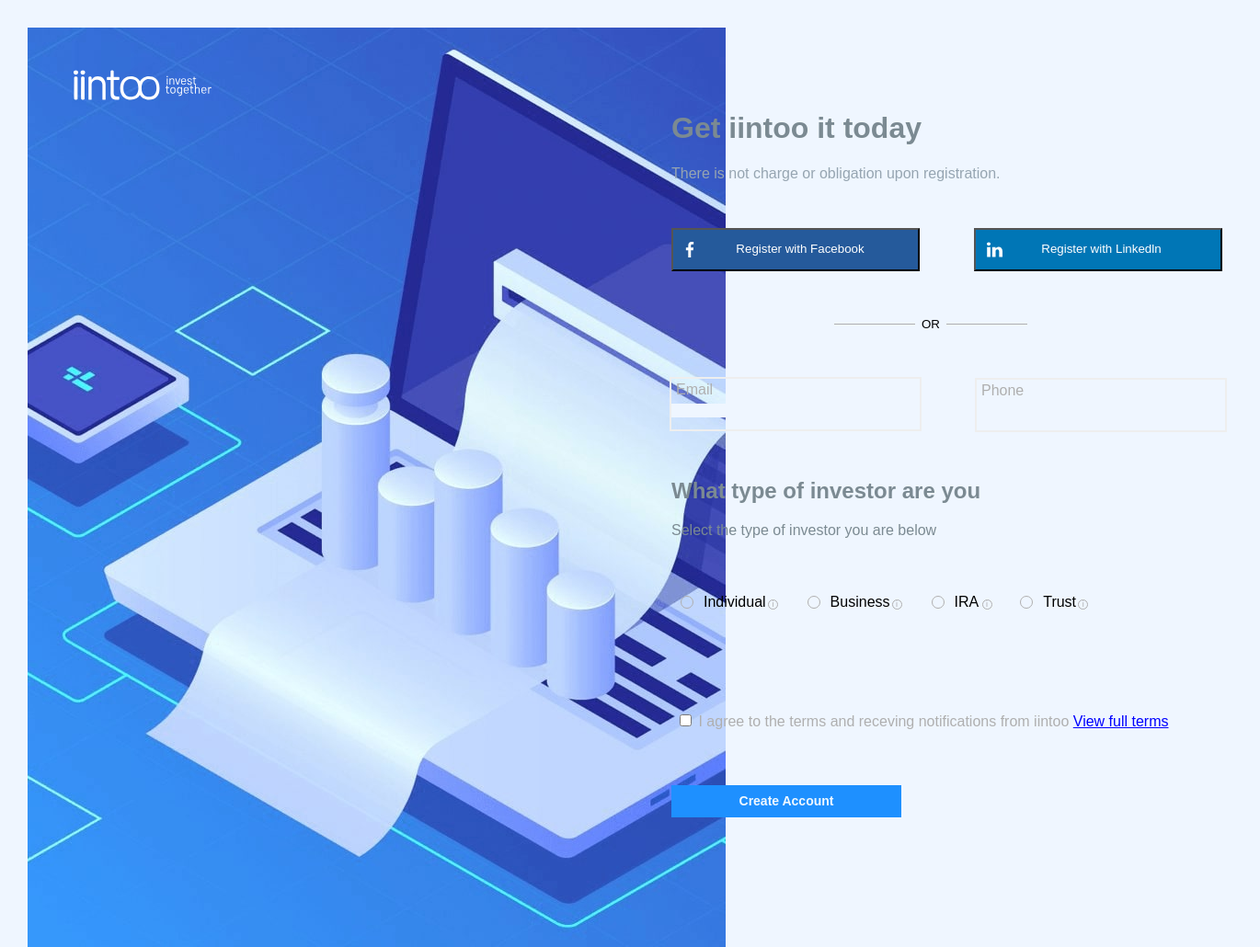
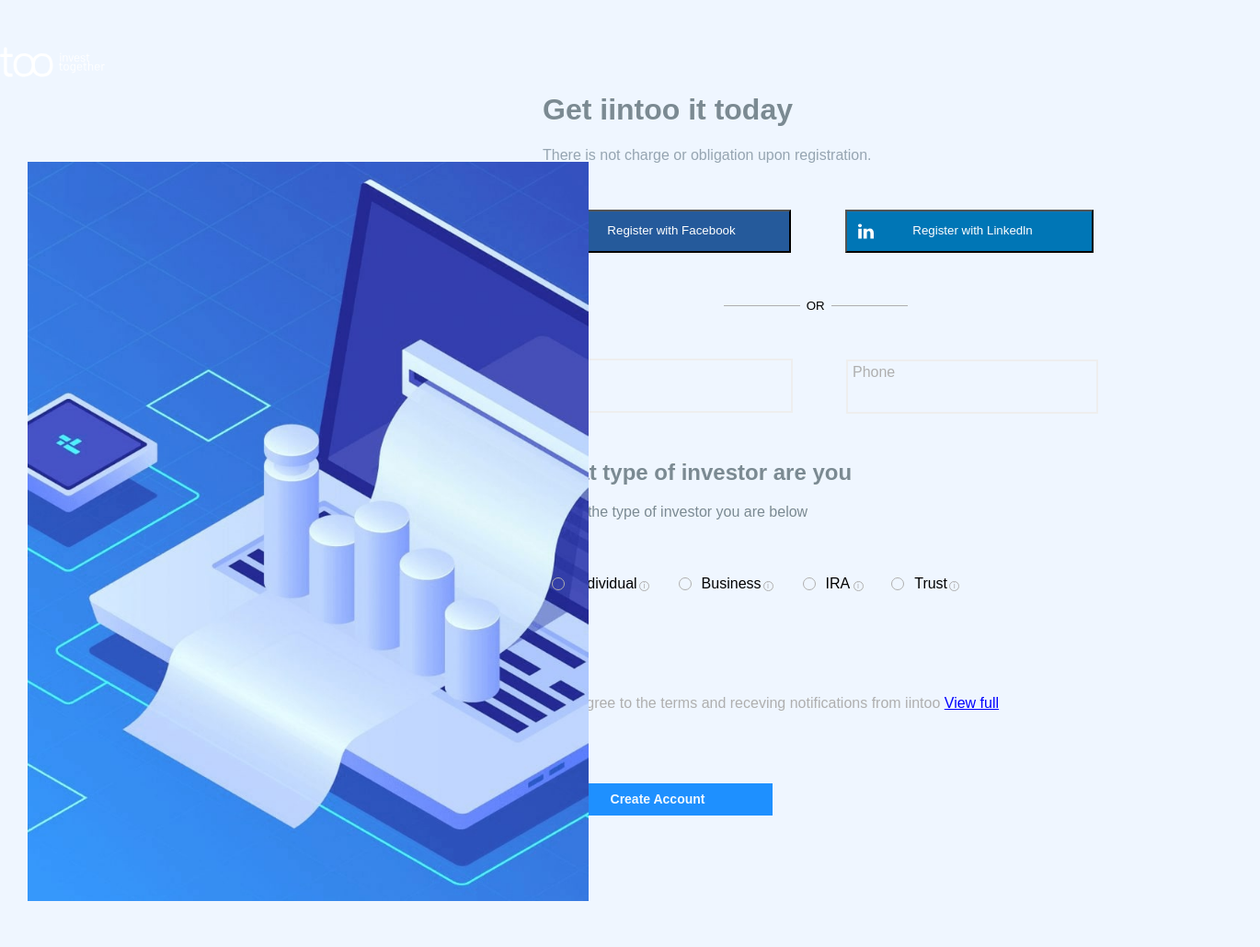
Before and after one commit to serkim1209-cloud/index.html, a plain HTML site: page index .html in a window 1280 px wide. Shown: the whole page at 92% size, 1370 px wide, since content can reach past the window. Drawn offline with Linux system fonts and the light colour scheme; a web font is replaced by a local one.

Commit message:
применил display: inline-block

```diff
--- a/index.html/index.html/index.html
+++ b/index .html
@@ -8,10 +8,10 @@
 </head>
 <body>
       <div class="left">
-      <img src="../img/bg.jpg">
+      <img class="bg" src="./index.html/img/bg.jpg">
       </div>
       <div class="logo-1">
-        <img class="logo" src="../img/logo.svg">
+        <img class="logo" src="./index.html/img/logo.svg">
       </div>
 
     <div class="right">
@@ -24,8 +24,8 @@
 
     <div class="button">
         <span>
-        <button class="Facebook"><img src="../img/facebook.svg" alt="Register with Facebook" class="Facebook-img">Register with Facebook</button>
-        <button class="Linkedln"><img src="../img/linkedin.svg" alt="Register with Linkedln" class="Linkedln-img">Register with Linkedln</button>
+        <button class="Facebook"><img src="./index.html/img/facebook.svg" alt="Register with Facebook" class="Facebook-img">Register with Facebook</button>
+        <button class="Linkedln"><img src="./index.html/img/linkedin.svg" alt="Register with Linkedln" class="Linkedln-img">Register with Linkedln</button>
         </span>
     </div>
 
--- a/index.html/index.html/index.css
+++ b/index.css
@@ -1,34 +1,43 @@
 /*Левая сторона*/
 
 .left {
-    display: inline;
-    width: 50%;
+    display: inline-block;
+    max-width: 50%;
     height: 100%;
 
 }
+.bg {
+    max-width: 100%;
+}
 /*логотип*/
 .logo-1 {
-    position: absolute;
+    display: inline-block;
+    margin-bottom: 950px;
+    margin-left: -680px;
+
+
 }
 .logo {
     width: 150px;
     height: 75px;
-    margin-top: 25px;
-    margin-left: 50px;
+    position: absolute;
 }
 /*Высота заголовка*/
 
 .title {
     margin-bottom: 50px;
+    max-width: 100%;
 }
 /*Высота кнопок*/
 
 .button {
     margin-bottom: 50px;
+
 }
 /*Высота текста контента*/
 .coment {
     margin-bottom: 60px;
+
 }
 
 /*Правая сторона*/
@@ -36,25 +45,23 @@
 /*Высота последнего чекбокса*/
 .checkbox {
     margin-bottom: 60px;
+
 }
+/*Правая сторона*/
 
 .right {
-    display: inline;
-    width: 50%;
-    height: 100%;
-    position: absolute;
-    right: 0;
-    margin-top: 70px;
-    margin-right: -90px;
-
+    display: inline-block;
+    max-width: 50%;
+    float: right;
+    margin: 50px;
 }
 
     body {
-   display: flex;
    background-color: #EFF6FF;
    margin: 30px;
    font-family: 'Barlow', sans-serif;
    font-weight: small;
+   max-width: 100%;
 
 }
 /*Кнопка Facebook*/
@@ -101,7 +108,7 @@
     display: flex;
     align-items: center;
     width: 35%;
-    margin-left: 170px;
+    margin-left: 190px;
     margin-top: 10px;
     margin-bottom: 50px;
 }
@@ -138,9 +145,7 @@
 }
 /*Input рамка для почты*/
 .Email {
-    border: 2px solid #EEEEEE;
-  width: 270px;
-  height: 47px;
+  border: 2px solid #EEEEEE;
   width: 270px;
   height: 55px;
   margin-left: 143px;
```
